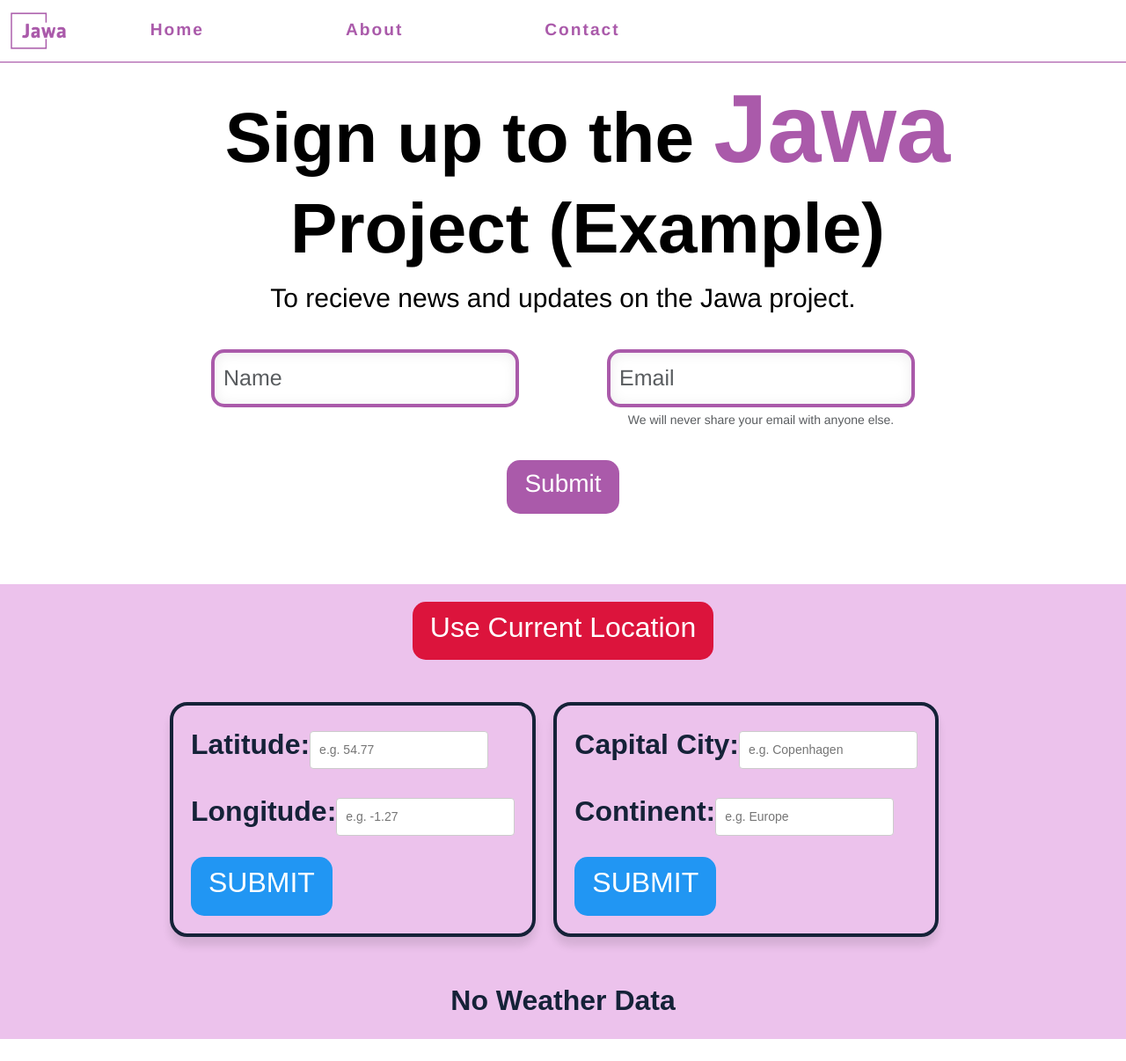
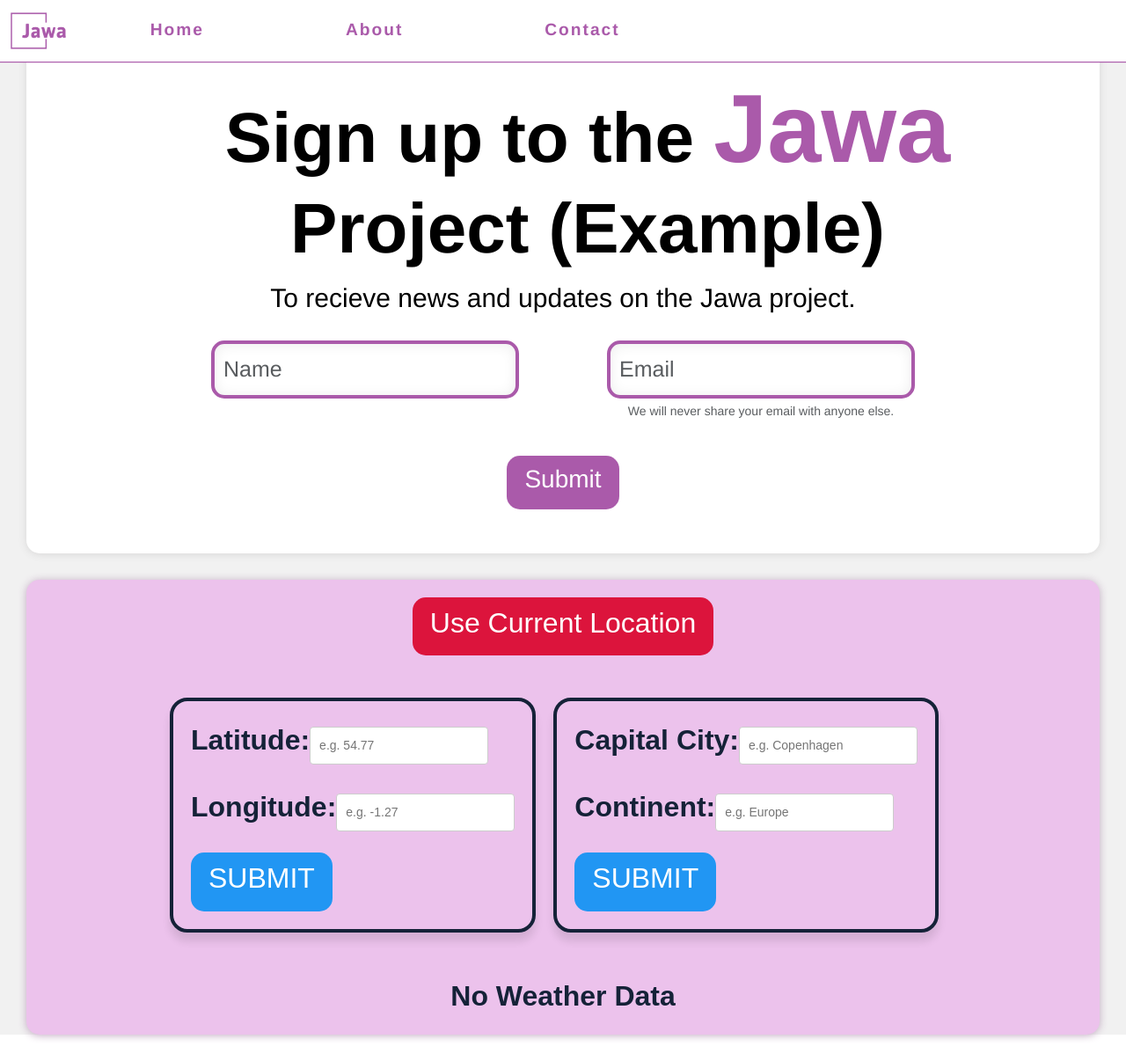
Before and after one commit to Kamran6433/Weather_Application, a Vue app in the folder my-weather-application/: page / in a window 1280 px wide. Shown: the whole page at 88% size. Before the commit the page ends 1181 px from the top, so only its background shows below. Built offline with nearby package versions, Linux system fonts and the light colour scheme; what vue-resource would draw is missing.

Commit message:
quick save

```diff
--- a/my-weather-application/src/App.vue
+++ b/my-weather-application/src/App.vue
@@ -2,13 +2,15 @@
     <div id="app" class="centering">
       <nav-bar></nav-bar>
       <section>
-        <div id="form">
+        <div class="element" id="form">
           <!-- You need to listen for the event that you emmitted in the child componenet and also catch the data through ¢event -->
           <user-information-form v-bind:user-information="userInformation" v-on:changeUserInformationDataEmitted="updateUserInformation($event)"></user-information-form>
           <!-- You can call the component two ways: kebab-case or camelCase -->
           <!-- <userInformationForm v-bind:user-information="userInformation" v-on:changeUserInformationDataEmitted="updateUserInformation($event)"></userInformationForm> -->
         </div>
-        <router-view></router-view>
+        <div class="element">
+          <router-view></router-view>
+        </div>
       </section>
     </div>
 </template>
@@ -17,8 +19,8 @@
 // import HomePage from './components/HomePage.vue';
 // import AboutPage from './components/AboutPage.vue';
 // import ContactPage from './components/ContactPage.vue';
-import NavBar from './components/NavBar.vue';
-import userInformationForm from './components/UserInformationForm.vue';
+import NavBar from './components/NavBar.vue'
+import userInformationForm from './components/UserInformationForm.vue'
 
 export default {
     name: 'App',
@@ -61,14 +63,15 @@ export default {
 }
 .centering {
     /* max-width: 1200px; */
+    background-color: #f1f1f1;
 }
 h1 {
   font-weight: 900;
   font-size: 75px;
   margin-left: 5%;
 }
-#form {
-  padding: 40px;
-  margin: 40px;
+.element {
+  /* padding: 40px; */
+  margin: 30px;
 }
 </style>
--- a/my-weather-application/src/components/HomePage.vue
+++ b/my-weather-application/src/components/HomePage.vue
@@ -181,6 +181,8 @@ export default {
     font-family: Arial, sans-serif;
     padding: 20px;
     background-color: #ecc2ec;
+    box-shadow: 0 1px 10px #c2aac2;
+    border-radius: 15px;
 }
 button {
     border-radius: 15px;
--- a/my-weather-application/src/components/UserInformationForm.vue
+++ b/my-weather-application/src/components/UserInformationForm.vue
@@ -48,6 +48,10 @@ export default {
     justify-content: center;
     align-items: center;
     text-align: center;
+    background-color: white;
+    box-shadow: 0 1px 10px #d8d7d7;
+    border-radius: 15px;
+    padding: 50px;
 }
 span {
     color: #AA5AAA;
@@ -56,7 +60,7 @@ span {
 }
 .form {
     display: inline-flex;
-    margin: 20px;
+    margin: 10px;
 }
 .form input {
     width: 100%;
@@ -75,7 +79,7 @@ span {
   transition: border-color 0.5s ease-in-out, box-shadow 0.5s ease-in-out;
 }
 .form-group {
-    margin-bottom: 15px;
+    margin-bottom: 30px;
     margin-left: 50px;
     margin-right: 50px;
 }
```
